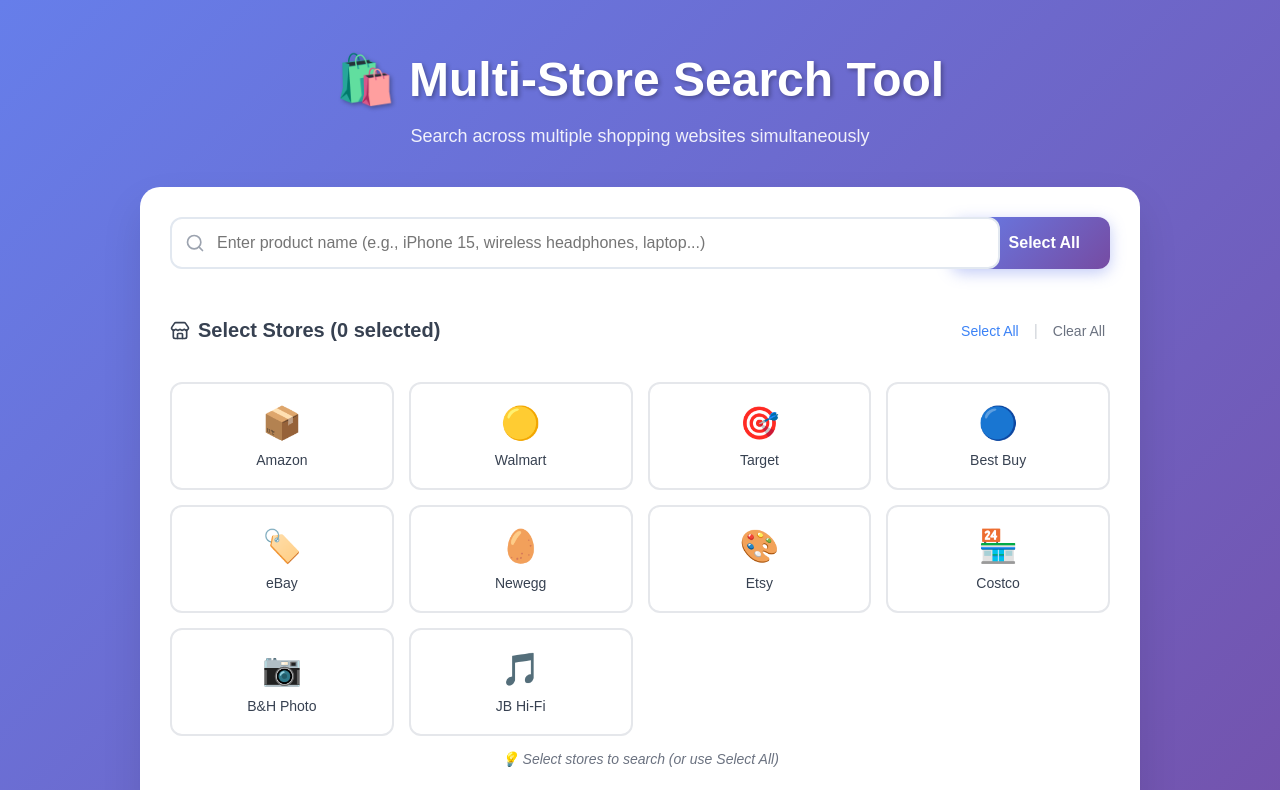
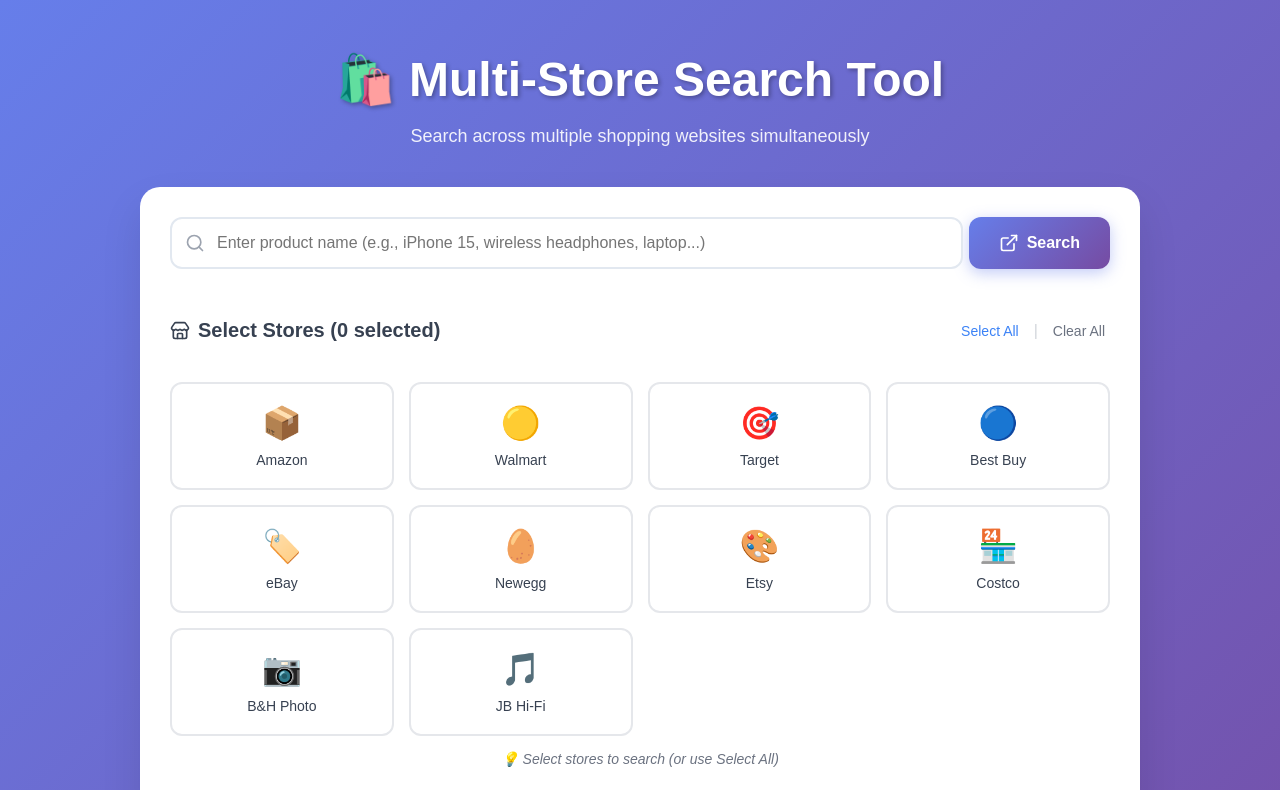
Before and after one commit to ireneyyli/compare-price-tool, a React (Create React App) app: page / in a window 1280 px wide. Shown: the top 790 px of the page. Built offline with nearby package versions, Linux system fonts and the light colour scheme.

Commit message:
Fix the issue that the "Select All" still displays on the mobile

```diff
--- a/src/MultiStoreSearchTool.js
+++ b/src/MultiStoreSearchTool.js
@@ -174,7 +174,7 @@
       position: 'relative'
     },
     searchInput: {
-      width: '100%',
+      width: '93%',
       padding: '15px 15px 15px 45px',
       border: '2px solid #e2e8f0',
       borderRadius: '12px',
@@ -354,26 +354,7 @@
                 onKeyPress={(e) => e.key === 'Enter' && openSearches()}
               />
             </div>
-            {!isMobile && (
-              <>
-                <button
-                  onClick={openSearches}
-                  style={styles.searchButton}
-                  onMouseEnter={(e) => {
-                    e.target.style.transform = 'translateY(-2px)';
-                    e.target.style.boxShadow = '0 8px 25px rgba(102, 126, 234, 0.6)';
-                  }}
-                  onMouseLeave={(e) => {
-                    e.target.style.transform = 'translateY(0)';
-                    e.target.style.boxShadow = '0 4px 15px rgba(102, 126, 234, 0.4)';
-                  }}
-                >
-                  <ExternalLink size={20} />
-                  Select All
-                </button>
-              </>
-            )}
-            {/* <button
+            <button
               onClick={openSearches}
               style={styles.searchButton}
               onMouseEnter={(e) => {
@@ -386,8 +367,8 @@
               }}
             >
               <ExternalLink size={20} />
-              Search All
-            </button> */}
+              Search
+            </button>
           </div>
 
           {/* Store Selection Controls */}
@@ -397,14 +378,26 @@
               Select Stores ({selectedStores.length} selected)
             </h3>
             <div style={styles.controls}>
-              <button
+              {!isMobile && (
+                <>
+                  <button
+                    onClick={selectAllStores}
+                    style={styles.controlButton}
+                    onMouseEnter={(e) => e.target.style.textDecoration = 'underline'}
+                    onMouseLeave={(e) => e.target.style.textDecoration = 'none'}
+                  >
+                    Select All
+                  </button>
+                </>
+              )}
+              {/* <button
                 onClick={selectAllStores}
                 style={styles.controlButton}
                 onMouseEnter={(e) => e.target.style.textDecoration = 'underline'}
                 onMouseLeave={(e) => e.target.style.textDecoration = 'none'}
               >
                 Select All
-              </button>
+              </button> */}
               <span style={{color: '#d1d5db'}}>|</span>
               <button
                 onClick={clearAllStores}
```
